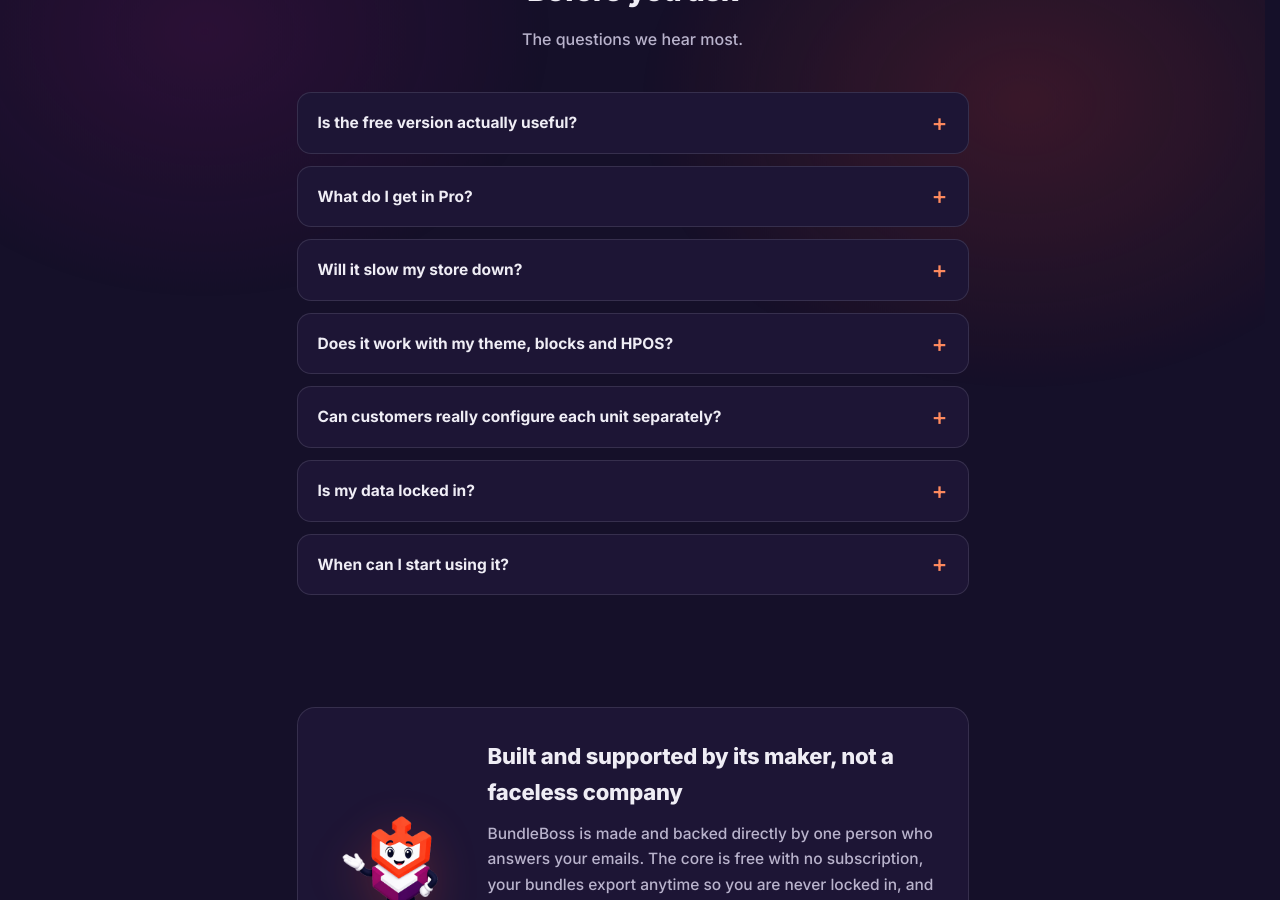
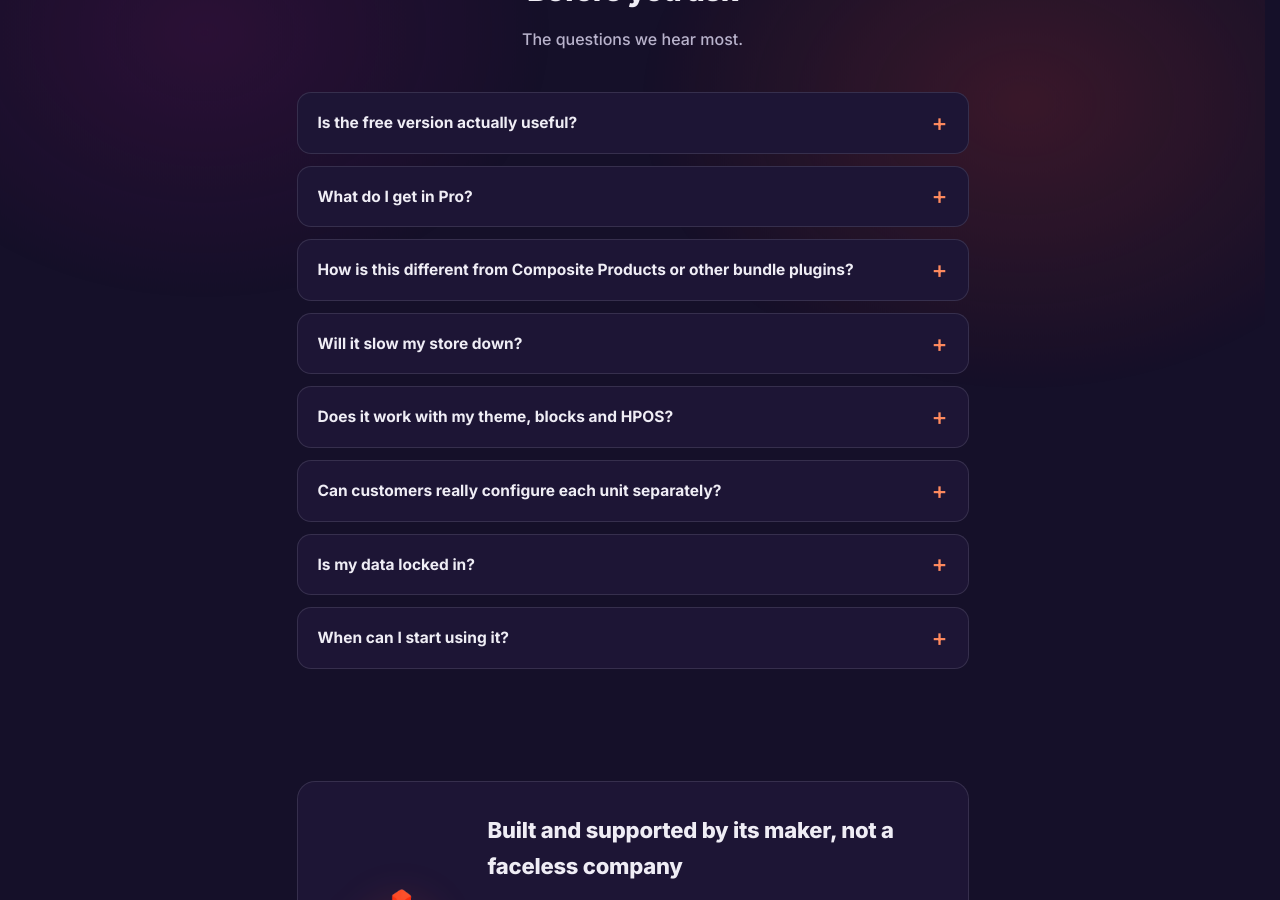
Before and after one commit to BundleBoss/website, a Jekyll site: the page index.html, which Jekyll copies as it is, in a window 1280 px wide and 900 px high, scrolled down 3557 px. Built offline with Jekyll 4.4.1, drawn with Linux system fonts in a browser that asks for light colours.

Commit message:
Homepage FAQ: how BundleBoss differs from other bundle plugins (links to comparison)

```diff
--- a/index.html
+++ b/index.html
@@ -215,6 +215,10 @@
       <p>The Builder: choice slots, compatibility and quantity rules, the quantity-grid size runs, per-item personalisation with file upload, shareable build links, the step-by-step layout, hero slots, deal badges in the chooser, and a one-click importer for WooCommerce Composite Products.</p>
     </details>
     <details class="faq-item">
+      <summary>How is this different from Composite Products or other bundle plugins?</summary>
+      <p>The official extensions, YITH and WPC are all capable. The difference is that matching BundleBoss usually means stitching two or three plugins together, and none of them let a customer buy several of one product and make each unit different. That per-unit run, plus personalisation in the same plugin, is what BundleBoss is built for. See the <a href="/composite-products-alternative/">full comparison</a>.</p>
+    </details>
+    <details class="faq-item">
       <summary>Will it slow my store down?</summary>
       <p>No. BundleBoss makes no external calls and builds on standard WooCommerce product, cart and order primitives. It has been profiled against a catalogue of 50,000 products.</p>
     </details>
```
